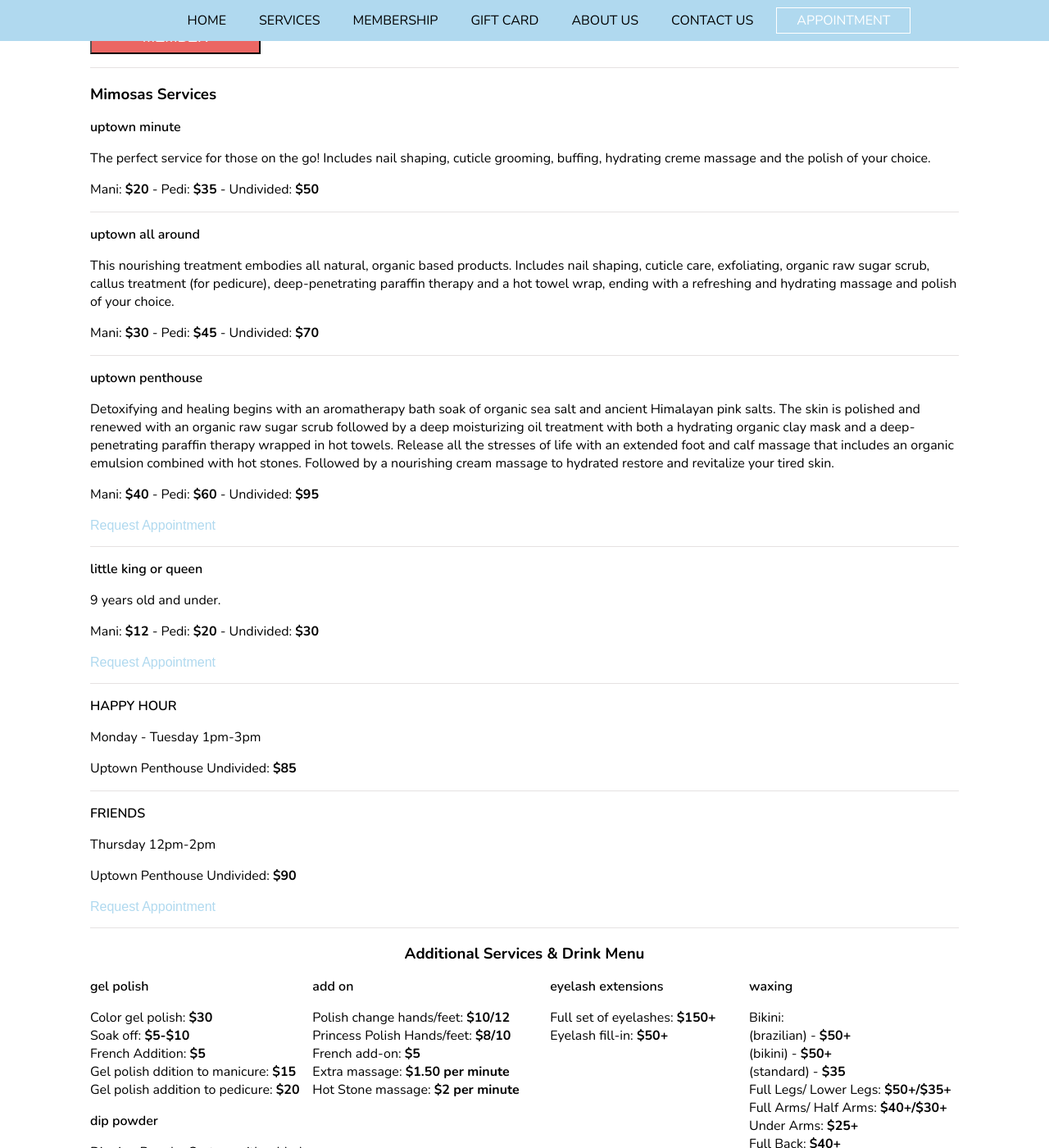
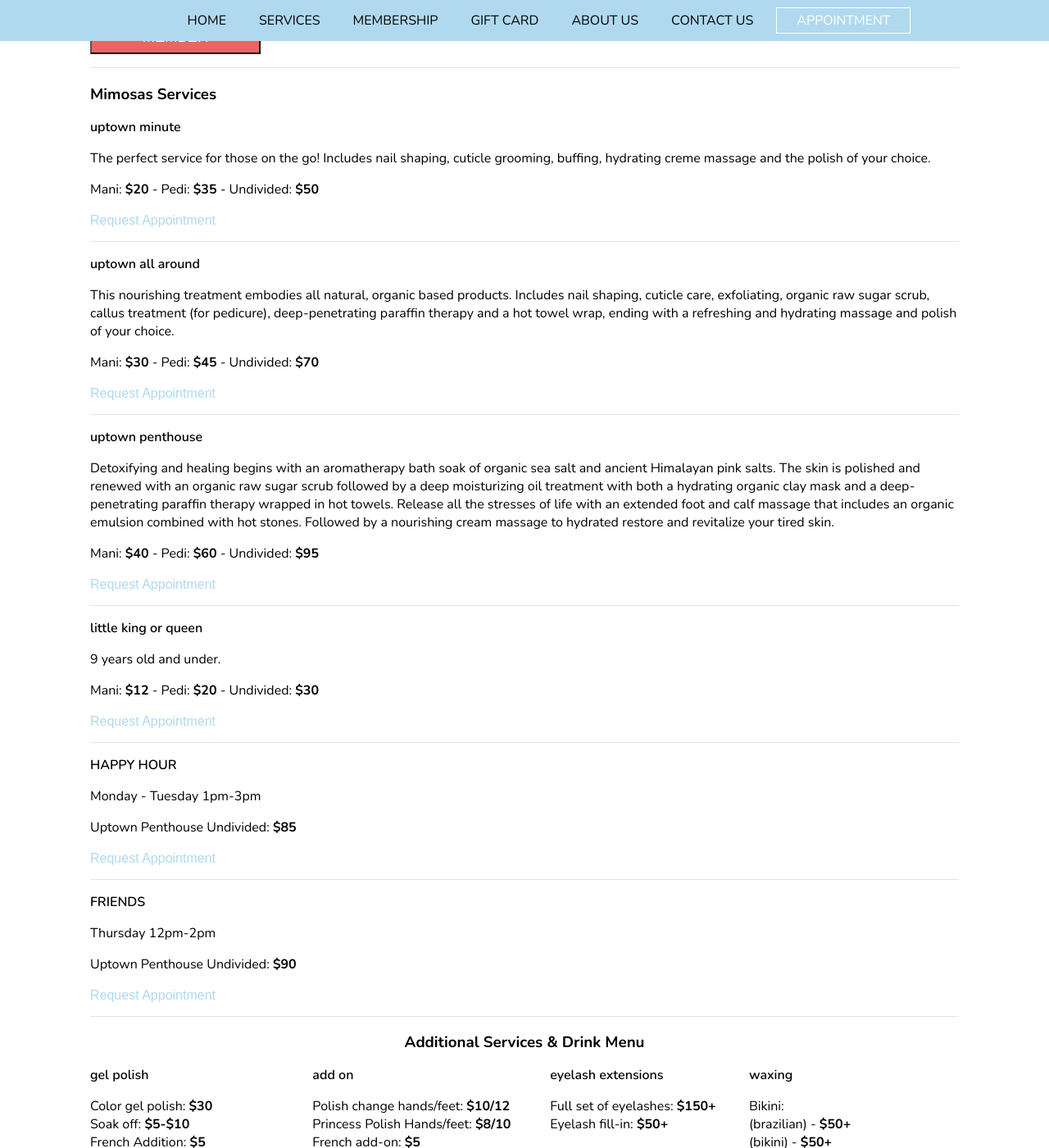
Before and after one commit to mimosasnailbar/mimosas, a Jekyll site: the page built from services.html, in a window 1280 px wide and 1400 px high, scrolled down 1378 px. Shown: the whole window at 82% size. Built offline with Jekyll 4.4.1, drawn with Linux system fonts in a browser that asks for light colours; nearby versions of some CDN libraries.

Commit message:
Update services.html

```diff
--- a/services.html
+++ b/services.html
@@ -57,6 +57,11 @@
 			Mani: <strong>$20</strong> - Pedi: <strong>$35</strong> - Undivided:
 			<strong>$50</strong>
 		</p>
+		<a class="editable" target="_blank" href="https://www.vagaro.com/mimosasnailbar/book-now"
+			><button class="appointment__button" class="editable">
+				Request Appointment
+			</button></a
+		>
 	</div>
 	<div class="service">
 		<p class="editable service__name">uptown all around</p>
@@ -70,6 +75,11 @@
 			Mani: <strong>$30</strong> - Pedi: <strong>$45</strong> - Undivided:
 			<strong>$70</strong>
 		</p>
+		<a class="editable" target="_blank" href="https://www.vagaro.com/mimosasnailbar/book-now"
+			><button class="appointment__button" class="editable">
+				Request Appointment
+			</button></a
+		>
 	</div>
 	<div class="service">
 		<p class="editable service__name">uptown penthouse</p>
@@ -113,6 +123,11 @@
 			Uptown Penthouse Undivided:
 			<strong>$85</strong>
 		</p>
+		<a class="editable" target="_blank" href="https://www.vagaro.com/mimosasnailbar/book-now"
+			><button class="appointment__button" class="editable">
+				Request Appointment
+			</button></a
+		>
 	</div>
 	<div class="service">
 		<p class="editable service__name">FRIENDS</p>
```
